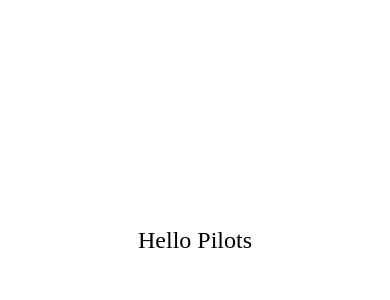
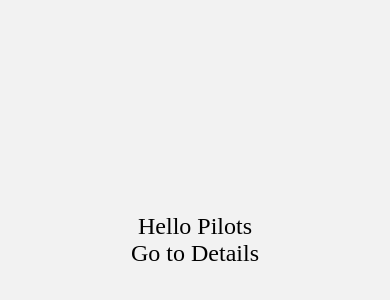
Before and after one commit to hiagopsilva/pilots, a React Native app: screen / in a window 390 px wide. Shown: the part 182-482 px from the top of the page. Built offline with nearby package versions, Linux system fonts and the light colour scheme.

Commit message:
feat: config navigation

```diff
--- a/package.json
+++ b/package.json
@@ -11,9 +11,13 @@
     "test": "jest"
   },
   "dependencies": {
+    "@react-navigation/native": "^6.1.17",
+    "@react-navigation/native-stack": "^6.9.26",
     "@rocketseat/eslint-config": "^2.2.2",
     "react": "18.2.0",
     "react-native": "0.74.2",
+    "react-native-safe-area-context": "^4.10.5",
+    "react-native-screens": "^3.32.0",
     "styled-components": "^6.1.11"
   },
   "devDependencies": {
--- a/src/index.tsx
+++ b/src/index.tsx
@@ -1,8 +1,8 @@
 import React from 'react'
-import Home from './pages/Home'
+import Routes from './routes'
 
 const App: React.FC = () => {
-  return <Home />
+  return <Routes />
 }
 
 export default App
--- /dev/null
+++ b/src/pages/Details/index.tsx
@@ -0,0 +1,12 @@
+import React from 'react'
+import {Container, Text} from './styles'
+
+const Details: React.FC = () => {
+  return (
+    <Container>
+      <Text>Details page</Text>
+    </Container>
+  )
+}
+
+export default Details
--- /dev/null
+++ b/src/pages/Details/styles.ts
@@ -0,0 +1,12 @@
+import styled from 'styled-components/native'
+
+export const Container = styled.View`
+  flex: 1;
+  justify-content: center;
+  align-items: center;
+`
+
+export const Text = styled.Text`
+  font-family: 'Inter-Bold';
+  font-size: 24px;
+`
--- a/src/pages/Home/index.tsx
+++ b/src/pages/Home/index.tsx
@@ -1,10 +1,20 @@
+/* eslint-disable @typescript-eslint/no-explicit-any */
 import React from 'react'
 import {Container, Text} from './styles'
+import {TouchableOpacity} from 'react-native'
 
-const Home: React.FC = () => {
+type Props = {
+  navigation: any
+}
+
+const Home: React.FC<Props> = ({navigation}) => {
   return (
     <Container>
       <Text>Hello Pilots</Text>
+
+      <TouchableOpacity onPress={() => navigation.navigate('Details')}>
+        <Text>Go to Details</Text>
+      </TouchableOpacity>
     </Container>
   )
 }
--- /dev/null
+++ b/src/routes/index.tsx
@@ -0,0 +1,32 @@
+import * as React from 'react'
+import {NavigationContainer} from '@react-navigation/native'
+import {createNativeStackNavigator} from '@react-navigation/native-stack'
+import Home from '../pages/Home'
+import Details from '../pages/Details'
+
+const Stack = createNativeStackNavigator()
+
+function Routes() {
+  return (
+    <NavigationContainer>
+      <Stack.Navigator initialRouteName="Home">
+        <Stack.Screen
+          options={{
+            headerShown: false,
+          }}
+          name="Home"
+          component={Home}
+        />
+        <Stack.Screen
+          options={{
+            headerShown: false,
+          }}
+          name="Details"
+          component={Details}
+        />
+      </Stack.Navigator>
+    </NavigationContainer>
+  )
+}
+
+export default Routes
```
Also changed, not shown: 3 other files (tests, documents, lock files or other folders).
